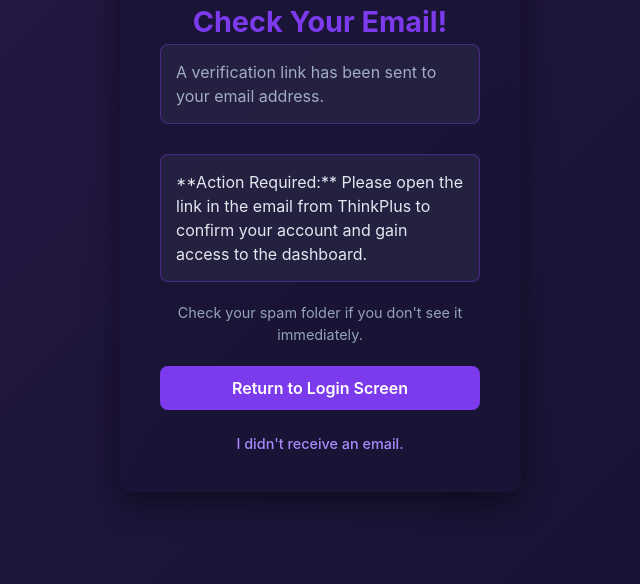
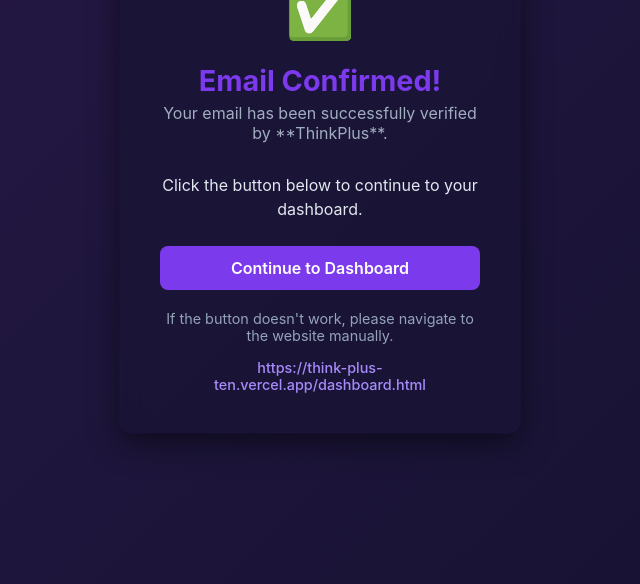
Before and after one commit to shloksarawade2601/ThinkPlus, a plain HTML site: page public/email_confirmation.html in a window 1280 px wide. Shown: the part 216-800 px from the top of the page, without its empty margins (320-960 px from the left). Drawn offline with nearby package versions, Linux system fonts and the light colour scheme.

Commit message:
style: Finalized email confirmation page with post-verification success theme

```diff
--- a/public/email_confirmation.html
+++ b/public/email_confirmation.html
@@ -3,7 +3,7 @@
 <head>
     <meta charset="UTF-8">
     <meta name="viewport" content="width=device-width, initial-scale=1.0">
-    <title>ThinkPlus - Verify Email</title>
+    <title>ThinkPlus - Account Verified</title>
     <script src="https://cdn.jsdelivr.net/npm/@supabase/supabase-js@2"></script>
 
     <style>
@@ -20,7 +20,7 @@
             min-height: 100vh;
             color: #e2e8f0;
             overflow-x: hidden;
-            /* CENTER THE CONTENT VERTICALLY AND HORIZONTALLY, LIKE LOGIN.HTML */
+            /* Center the content vertically and horizontally, like login.html */
             display: flex;
             align-items: center;
             justify-content: center;
@@ -35,6 +35,7 @@
             width: 100%;
             height: 100%;
             z-index: 0;
+            /* The matrix/gradient background from login.html */
             background: linear-gradient(135deg, #0a0e27 0%, #1a1437 25%, #2d1b4e 50%, #1a1437 75%, #0a0e27 100%);
             background-size: 400% 400%;
             animation: gradientShift 15s ease infinite;
@@ -49,9 +50,6 @@
         .page-container {
             position: relative;
             z-index: 10;
-            /* Removed flex centering here, as it's now on the body */
-            display: block;
-            min-height: auto;
             width: 100%;
             max-width: 400px; /* Tighter width like the login form */
         }
@@ -62,15 +60,13 @@
             border-radius: 12px;
             /* Enhanced box-shadow for a deeper look, matching login.html */
             box-shadow: 0 10px 30px rgba(0, 0, 0, 0.5), 0 0 0 1px rgba(45, 27, 78, 0.5);
-            border: none; /* Border replaced by box-shadow border */
             padding: 40px;
             width: 100%;
             text-align: center;
-            margin-top: 0; /* Centered by body flex, so no top margin needed */
         }
 
         .confirmation-card h2 {
-            font-size: 1.8rem; /* Slightly smaller to fit the tighter card */
+            font-size: 1.8rem;
             margin-bottom: 5px;
             color: #7c3aed;
             font-weight: 700;
@@ -82,52 +78,41 @@
             color: #a0aec0; /* Lighter color for subtitle */
         }
 
-        .confirmation-card p {
-            font-size: 1rem;
-            margin-bottom: 20px;
-            line-height: 1.5;
-            text-align: left; /* Align text left for better readability in the tight box */
-            background-color: rgba(255, 255, 255, 0.05); /* Simulates input background */
-            padding: 15px;
-            border-radius: 8px;
-            border: 1px solid rgba(124, 58, 237, 0.4); /* Purple border like focused input */
+        .icon {
+            font-size: 3.5rem;
+            display: block;
+            margin: 0 auto 20px;
+            color: #48bb78; /* Use green checkmark for success! */
         }
 
-        .icon {
-            font-size: 3.5rem; /* Slightly smaller icon */
+        .manual-link {
             display: block;
-            margin: 0 auto 20px;
-            color: #7c3aed; /* Give the icon the primary purple color */
-        }
-
-        .resend-link {
-            display: block;
-            margin-top: 25px;
+            margin-top: 15px;
             color: #a78bfa;
             text-decoration: none;
             font-weight: 500;
             font-size: 0.9rem;
         }
 
-        .resend-link:hover {
+        .manual-link:hover {
             text-decoration: underline;
         }
 
         /* --- Button Style (Matching others) --- */
         .btn-primary {
-            width: 100%; /* Full width button like in login.html */
+            width: 100%;
             display: block;
             background-color: #7c3aed;
             color: #ffffff;
             padding: 12px 20px;
             border: none;
-            border-radius: 8px; /* Slightly larger border radius */
+            border-radius: 8px;
             font-size: 1rem;
             font-weight: 600;
             cursor: pointer;
             transition: background-color 0.3s ease, transform 0.1s ease;
             text-decoration: none;
-            margin-top: 15px;
+            margin-top: 20px;
         }
 
         .btn-primary:hover {
@@ -141,38 +126,26 @@
 
     <div class="page-container">
         <div class="confirmation-card">
-            <span class="icon">📧</span>
-            <h2>Check Your Email!</h2>
+            <span class="icon">✅</span>
+            <h2>Email Confirmed!</h2>
             <p class="subtitle">
-                A verification link has been sent to your email address.
+                Your email has been successfully verified by **ThinkPlus**.
             </p>
 
-            <p>
-                **Action Required:** Please open the link in the email from ThinkPlus to confirm your account and gain access to the dashboard.
-            </p>
-            <p style="font-size: 0.9rem; color: #94a3b8; border: none; background: none; padding: 0; text-align: center; margin-top: 5px;">
-                Check your spam folder if you don't see it immediately.
+            <p style="font-size: 1rem; margin-bottom: 25px; line-height: 1.5; color: #e2e8f0;">
+                Click the button below to continue to your dashboard.
             </p>
 
-            <a href="index.html" class="btn-primary">Return to Login Screen</a>
+            <a href="https://think-plus-ten.vercel.app/dashboard.html" class="btn-primary" id="continueBtn">Continue to Dashboard</a>
 
-            <a href="index.html" class="resend-link" id="resendLink">I didn't receive an email.</a>
+            <p style="font-size: 0.9rem; color: #94a3b8; margin-top: 20px;">
+                If the button doesn't work, please navigate to the website manually.
+            </p>
+            <a href="https://think-plus-ten.vercel.app/dashboard.html" class="manual-link">
+                https://think-plus-ten.vercel.app/dashboard.html
+            </a>
         </div>
     </div>
 
-    <script>
-        document.addEventListener('DOMContentLoaded', () => {
-            const resendLink = document.getElementById('resendLink');
-
-            if (resendLink) {
-                resendLink.addEventListener('click', (e) => {
-                    e.preventDefault();
-                    // This alert informs the user where the resend mechanism lives (on the main login page).
-                    alert('Please try logging in again on the main page to trigger the resend mechanism, or try the "Forgot Password" link.');
-                    window.location.href = 'index.html';
-                });
-            }
-        });
-    </script>
-</body>
+    </body>
 </html>
```
